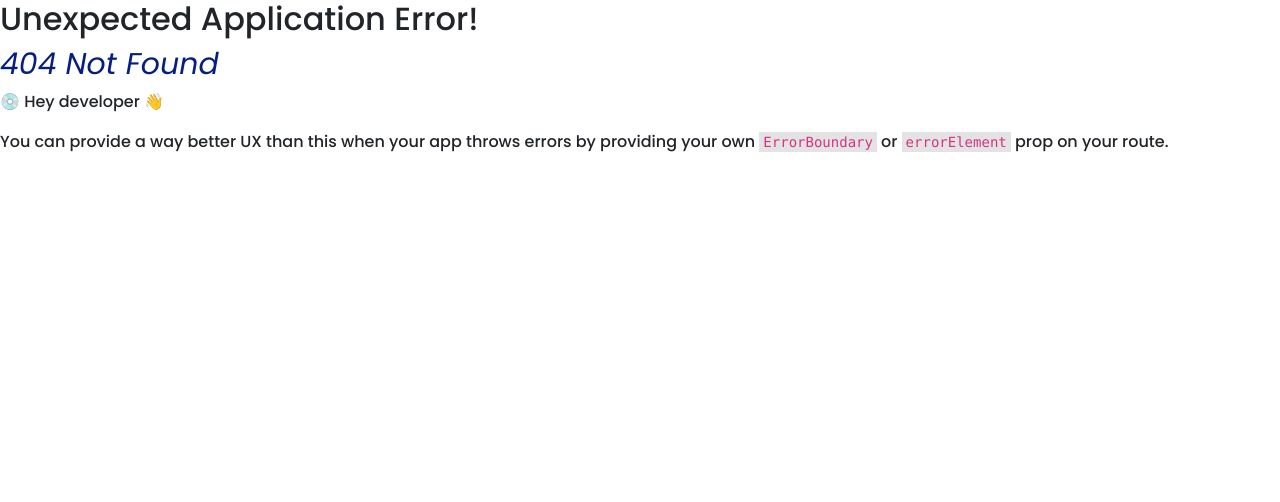
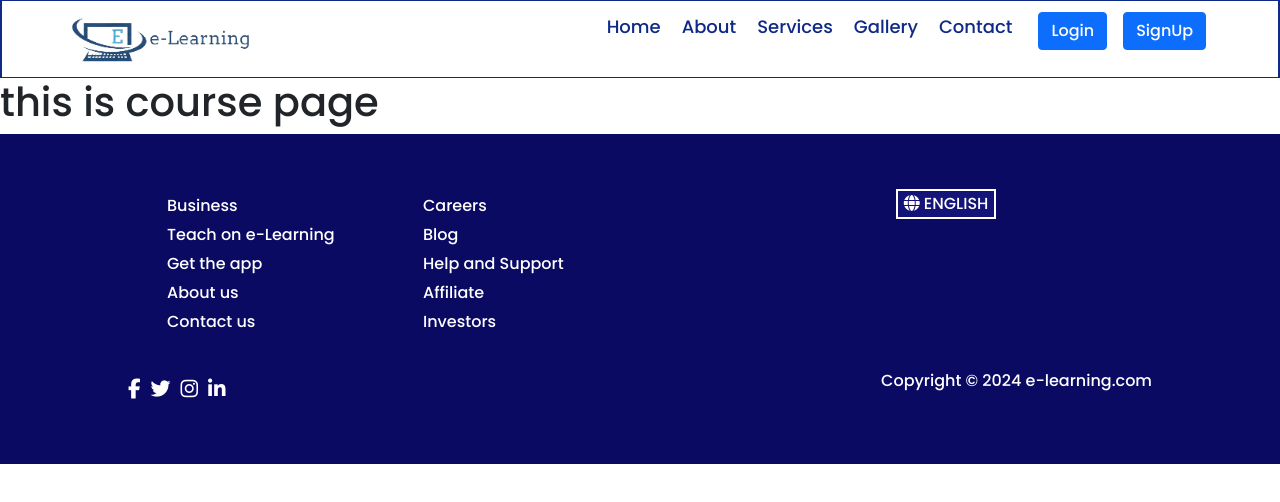
Before and after one commit to Gavit-Nitin-01/e-Learning, a React (Vite) app: page /course in a window 1280 px wide. Before the commit this address had no page. Shown: the top 502 px of the page. Built offline with nearby package versions, Linux system fonts and the light colour scheme.

Commit message:
add to email and routing

```diff
--- a/src/components/Contact/Contact.css
+++ b/src/components/Contact/Contact.css
@@ -2,7 +2,9 @@
 
 .contactus {
     font-size: 35px;
-    margin: 0px 50px;
+    margin: 0px 60px;
+    text-align: center;
+    padding-top: 10px;
     /* text-align: center; */
     color: var(--hading-text-color);
 }
--- a/src/components/Contact/Contact.jsx
+++ b/src/components/Contact/Contact.jsx
@@ -9,7 +9,7 @@ export default function Contact() {
                     <p>Need to get in touch with us? Either fill out the form with your inquiry
                         find the department phone, email you'd like to contact below
                     </p>
-                    <img src="photos/e_learing.png" alt=""/>
+                    <img src="images/e_learing.png" alt=""/>
 
                 </div>
                 <div className="box2">
@@ -30,11 +30,11 @@ export default function Contact() {
                             <div className="location"><i className="fa-solid fa-location-dot"></i>
                                 <h3>Location</h3>
                                 <a
-                                    href="https://www.google.co.in/maps/place/Ganpat+University+(GUNI),+India/@23.5292875,72.4551614,654m/data=!3m2!1e3!4b1!4m6!3m5!1s0x395c476c5013fd03:0xa1fe01d9ab30482!8m2!3d23.5292875!4d72.4577363!16s%2Fm%2F025vckw?hl=en&entry=ttu">Guni</a>
+                                    href="https://www.google.co.in/maps/place/Ganpat+University+(GUNI),+India/@23.5292875,72.4551614,654m/data=!3m2!1e3!4b1!4m6!3m5!1s0x395c476c5013fd03:0xa1fe01d9ab30482!8m2!3d23.5292875!4d72.4577363!16s%2Fm%2F025vckw?hl=en&entry=ttu">University</a>
                             </div>
                             <div className="email"><i className="fa-solid fa-envelope"></i>
                                 <h3>Email</h3>
-                                <a href="">ks2@gmail.com</a>
+                                <a href="">elearning@gmail.com</a>
                             </div>
                             <div className="phone"><i className="fa-solid fa-mobile-screen-button"></i>
                                 <h3>Phone</h3>
--- /dev/null
+++ b/src/components/CoursePage/Course.jsx
@@ -0,0 +1,9 @@
+import React from 'react'
+
+export default function Course() {
+  return (
+    <div>
+      <h1>this is course page</h1>
+    </div>
+  )
+}
--- a/src/components/Footer/Footer.jsx
+++ b/src/components/Footer/Footer.jsx
@@ -1,4 +1,5 @@
 
+import { Link } from 'react-router-dom'
 import './Footer.css'
 export default function Footer() {
     return (
@@ -6,18 +7,18 @@ export default function Footer() {
             <footer>
                 <div className="foot-links">
                     <ul className="terms1">
-                        <li><a href="/">Business</a></li>
-                        <li><a href="/">Teach on e-Learning</a></li>
-                        <li><a href="/">Get the app</a></li>
-                        <li><a href="/">About us</a></li>
-                        <li><a href="/">Contact us</a></li>
+                        <li><Link to="/">Business</Link></li>
+                        <li><Link to="/">Teach on e-Learning</Link></li>
+                        <li><Link to="/">Get the app</Link></li>
+                        <li><Link to="/">About us</Link></li>
+                        <li><Link to="/contact">Contact us</Link></li>
                     </ul>
                     <ul className="terms2">
-                        <li><a href="/">Careers</a></li>
-                        <li><a href="/">Blog</a></li>
-                        <li><a href="/">Help and Support</a></li>
-                        <li><a href="/">Affiliate</a></li>
-                        <li><a href="/">Investors</a></li>
+                        <li><Link to="/">Careers</Link></li>
+                        <li><Link to="/">Blog</Link></li>
+                        <li><Link to="/">Help and Support</Link></li>
+                        <li><Link to="/">Affiliate</Link></li>
+                        <li><Link to="/">Investors</Link></li>
                     </ul>
 
                     <div className="lng">
--- a/src/components/Home/Home.jsx
+++ b/src/components/Home/Home.jsx
@@ -1,4 +1,4 @@
-import  { useState } from 'react'
+import { useState } from 'react'
 import { useNavigate } from "react-router-dom";
 import './Home.css'
 export default function Home() {
@@ -18,7 +18,7 @@ export default function Home() {
         if (json.success) {
             localStorage.setItem('token', json.authtoken)
             alert('Login Successfuly');
-            navigate('/login');
+            navigate('/course');
         } else {
             alert('invalid details');
         }
@@ -33,7 +33,7 @@ export default function Home() {
             <main>
                 <div className="hero">
 
-                    <section className="hero-containt">
+                {!localStorage.getItem('token') ?<section className="hero-containt">
                         <h1>Welcome to e-Learning</h1>
                         <p>e-Learning is optimized for learning and training. Examples might be simplified to improve
                             reading
@@ -43,8 +43,11 @@ export default function Home() {
                             full correctness
                             of all content. </p>
                         <button>Let's Start</button>
-                    </section>
-                    <section className="login-detials">
+                    </section>:<div className="login-nextpg" style={{textAlign:'center',margin:'10px'}}>
+
+                                <button>sign up</button>
+                            </div>}
+                    {!localStorage.getItem('token') ? <section className="login-detials">
                         <p>Already have an account?</p>
                         <form action="" onSubmit={handleSubmit}>
 
@@ -57,7 +60,7 @@ export default function Home() {
                             <div className="login-input">
                                 <label htmlFor="Password">Password</label><br />
                                 <span><i className="fa-solid fa-lock"></i></span>
-                                <input type="Password"  value={credentials.password} onChange={onChange} name="password" id="Password" />
+                                <input type="Password" value={credentials.password} onChange={onChange} name="password" id="Password" />
 
                             </div>
                             <div className="login-btn">
@@ -68,7 +71,7 @@ export default function Home() {
                                 <button>sign up</button>
                             </div>
                         </form>
-                    </section>
+                    </section> : ""}
                 </div>
                 <section className="containt">
                     <h2>Testimonials</h2>
--- a/src/components/Navbar/Navbar.jsx
+++ b/src/components/Navbar/Navbar.jsx
@@ -1,8 +1,13 @@
 
-import { Link } from 'react-router-dom'
+import { Link, useNavigate } from 'react-router-dom'
 import './Navbar.css'
 
 export default function Navbar() {
+    let navigate = useNavigate();
+    const handleLogout = () =>{
+        localStorage.removeItem('token');
+        navigate("/login")
+    }
     return (
         <>
             <header>
@@ -18,10 +23,15 @@ export default function Navbar() {
                         <li><Link to="/">services</Link></li>
                         <li><Link to="/">gallery</Link></li>
                         <li><Link to="/contact">contact</Link></li>
-                        <li><Link to="/" id="lgin" hidden>Login</Link></li>
+                        {/* {localStorage.getItem('token') ? <li><Link to="/" id="lgin" hidden>Login</Link></li> : <li><Link to="/" id="lgin" hidden>Logout</Link></li>} */}
+                        {!localStorage.getItem('token') ? <form className="d-flex">
+                            <Link type="button" to="/login" className="btn btn-primary mx-2">Login</Link>
+                            <Link type="button" to="/login" className="btn btn-primary mx-2">SignUp</Link>
+                        </form> : <button onClick={handleLogout} className='btn btn-primary mx-2'>Logout</button>}
                     </ul>
 
                 </nav>
+
             </header>
         </>
     )
--- a/src/main.jsx
+++ b/src/main.jsx
@@ -10,8 +10,8 @@ import {
 
 import App from './App.jsx'
 import Home from './components/Home/Home.jsx'
-import Login from './components/Login/Login.jsx';
 import Contact from './components/Contact/Contact.jsx';
+import Course from './components/CoursePage/Course.jsx';
 
 
 const router = createBrowserRouter(
@@ -19,8 +19,8 @@ const router = createBrowserRouter(
 
     <Route path="/" element={<App/>}>
       <Route path='/' element={<Home/>} />
-      <Route path='/login' element={<Login />} />
       <Route path='/contact' element={<Contact />} />
+      <Route path='/course' element={<Course />} />
     </Route>
 
 
```
Also changed, not shown: public/images/e_learing.png (added), src/components/CoursePage/Course.css (added).
